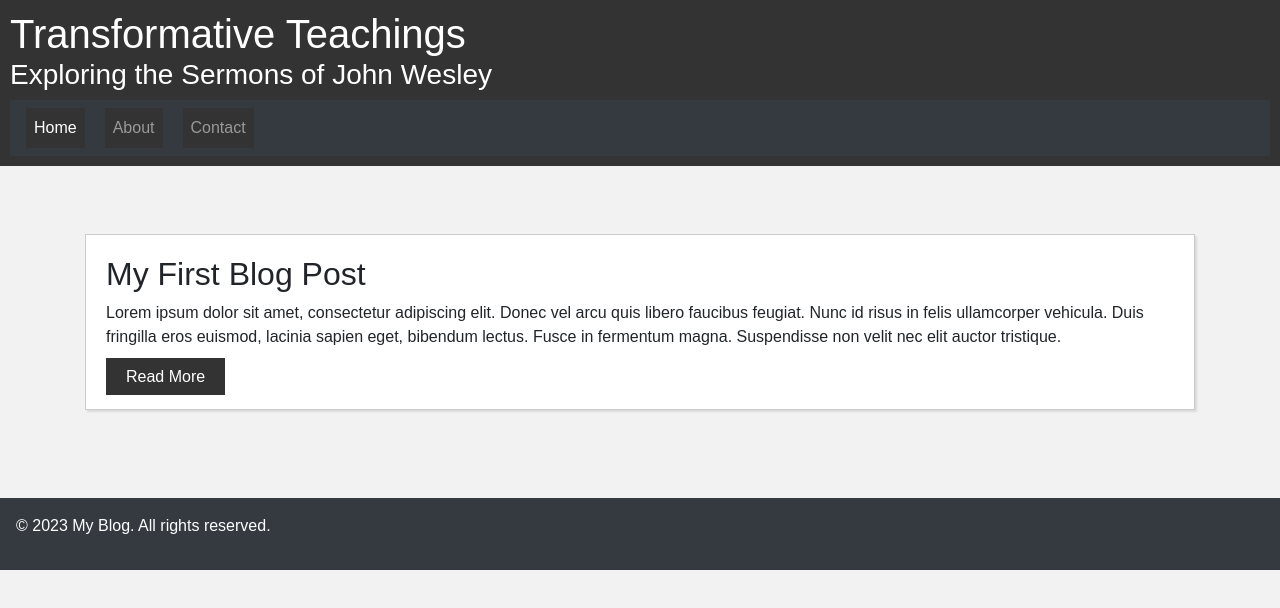
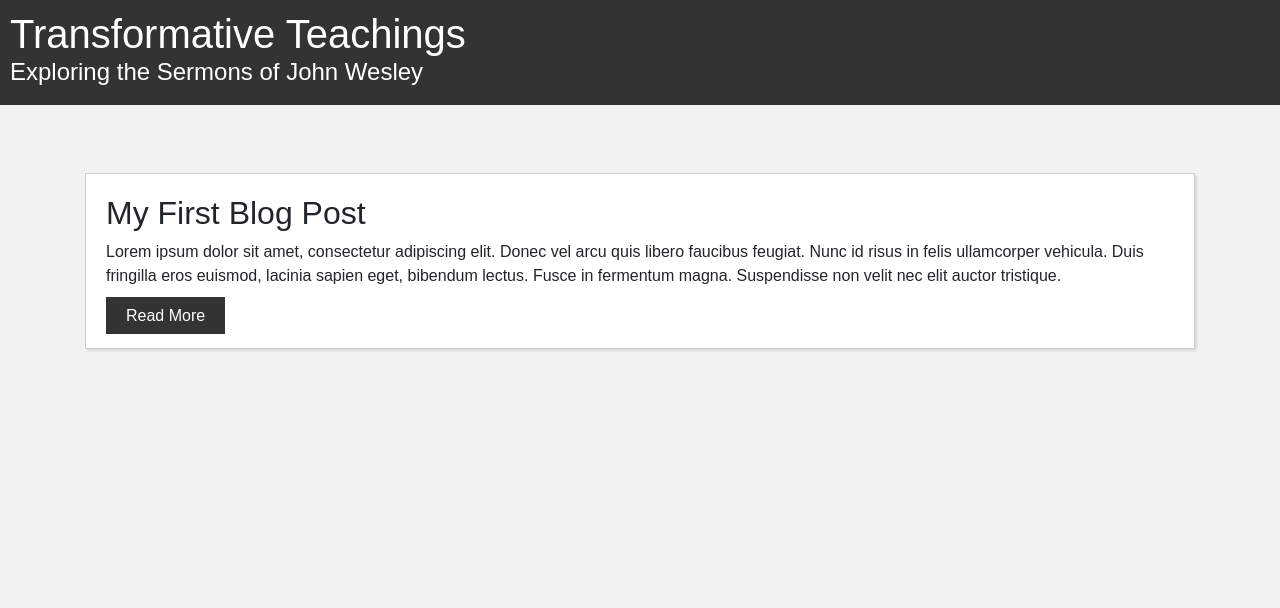
Before and after one commit to wryan14/wryan14.github.io, a plain HTML site: page index.html in a window 1280 px wide. Drawn offline with nearby package versions, Linux system fonts and the light colour scheme.

Commit message:
remove header and footer

```diff
--- a/index.html
+++ b/index.html
@@ -1,21 +1,14 @@
 <!DOCTYPE html>
 <html>
 <head>
-	<title>My Blog</title>
+	<title>Transformative Teachings</title>
 	<link rel="stylesheet" type="text/css" href="https://maxcdn.bootstrapcdn.com/bootstrap/4.0.0/css/bootstrap.min.css">
 	<link rel="stylesheet" type="text/css" href="style.css">
 </head>
 <body>
 	<header>
 		<h1>Transformative Teachings</h1>
-        <h3>Exploring the Sermons of John Wesley</h3>
-		<nav class="navbar navbar-expand-lg navbar-dark bg-dark">
-			<ul class="navbar-nav">
-				<li class="nav-item active"><a class="nav-link" href="#">Home</a></li>
-				<li class="nav-item"><a class="nav-link" href="#">About</a></li>
-				<li class="nav-item"><a class="nav-link" href="#">Contact</a></li>
-			</ul>
-		</nav>
+        <h4>Exploring the Sermons of John Wesley</h3>
 	</header>
     <main class="container mt-5">
         <article>
@@ -25,10 +18,6 @@
         </article>
     </main>
 
-    <footer class="bg-dark text-white p-3 mt-5">
-        <p>&copy; 2023 My Blog. All rights reserved.</p>
-    </footer>
-
     <script src="https://code.jquery.com/jquery-3.2.1.slim.min.js"></script>
     <script src="https://cdnjs.cloudflare.com/ajax/libs/popper.js/1.12.9/umd/popper.min.js"></script>
     <script src="https://maxcdn.bootstrapcdn.com/bootstrap/4.0.0/js/bootstrap.min.js"></script>
```
